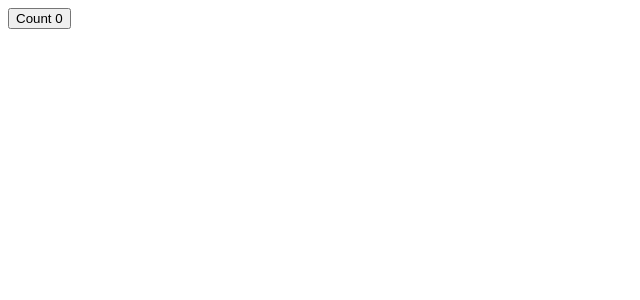
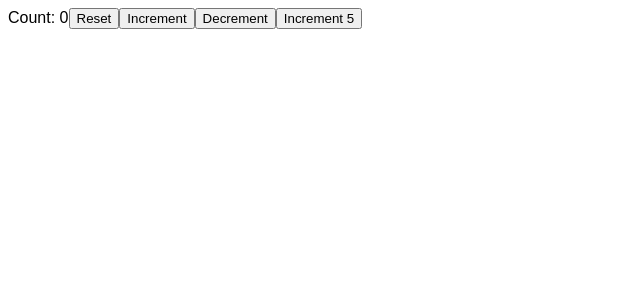
Before and after one commit to AnikBhadra/react101, a React (Vite) app: page / in a window 1280 px wide. Shown: the top 300 px of the page, without its empty margins (0-640 px from the left). Built offline with nearby package versions, Linux system fonts and the light colour scheme.

Commit message:
useState with previous state

```diff
--- /dev/null
+++ b/Components/HookCounterTwo.jsx
@@ -0,0 +1,25 @@
+import React, { useState } from 'react'
+
+function HookCounterTwo() {
+    const initialCount = 0
+    const [count, setCount] = useState(initialCount)
+
+    const incrementFive = () => {
+        for (let i = 0; i < 5; i++) {
+            setCount(prevCount => prevCount + 1)
+        }
+    }
+
+    return (
+        <div>
+            Count: {count}
+            <button onClick={() => setCount(initialCount)}>Reset</button>
+            <button onClick={() => setCount(prevCount => prevCount + 1)}>Increment</button>
+            <button onClick={() => setCount(prevCount => prevCount - 1)}>Decrement</button>
+            <button onClick={incrementFive}>Increment 5</button>
+
+        </div>
+    )
+}
+
+export default HookCounterTwo
--- a/src/App.jsx
+++ b/src/App.jsx
@@ -1,10 +1,10 @@
-import HookCounter from "../Components/HookCounter";
+import HookCounterTwo from "../Components/HookCounterTwo";
 import "./App.css";
 
 function App() {
   return (
     <div className="App">
-      <HookCounter />
+      <HookCounterTwo />
     </div>
   );
 }
```
